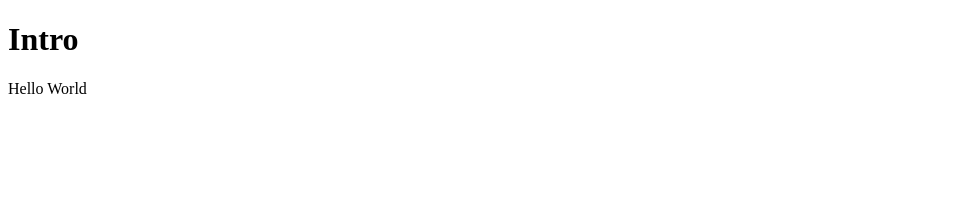
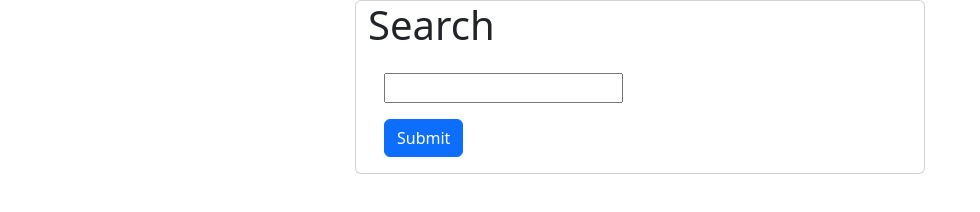
Before and after one commit to PowerOleg/search_server, a plain HTML site: page search_server/index.html in a window 1280 px wide. Shown: the whole page, without its empty margins (0-980 px from the left). Drawn offline with nearby package versions, Linux system fonts and the light colour scheme.

Commit message:
index.html is done

```diff
--- a/search_server/index.html
+++ b/search_server/index.html
@@ -1,11 +1,40 @@
 <!DOCTYPE html>
-<html lang="en">
+<html lang="en" xmlns:th="http://www.thymeleaf.org">
 <head>
     <meta cherset="UTF-8">
-    <title>Intro</title>
+    <title>Add Student</title>
+
+    <link rel="stylesheet" href="https://cdn.jsdelivr.net/npm/bootstrap@5.2.3/dist/css/bootstrap.min.css" integrity="sha384-rbsA2VBKQhggwzxH7pPCaAqO46MgnOM80zW1RWuH61DGLwZJEdK2Kadq2F9CUG65" crossorigin="anonymous">
+
 </head>
 <body>
-    <h1>Intro</h1>
-    <p>Hello World</p>
+    <div class="container">
+
+        <div class="row">
+            <div class="col-lf-6 col-md-6 col-sm-6 container justify-content-center card">
+                <h1>Search</h1>
+
+                <div class="card-body">
+                    <form action="http://127.0.0.1:8080/search" enctype="text/plain" method="post">
+                        <p><input value=""></p>
+
+                        <div class="box-footer">
+                            <button type="submit" class="btn btn-primary">Submit</button>
+                        </div>
+                    </form>
+
+
+                </div>
+            </div>
+        </div>
+
+
+
+
+
+
+
+    </div>
+
 </body>
 </html>
```
Also changed, not shown: 1 other file.
